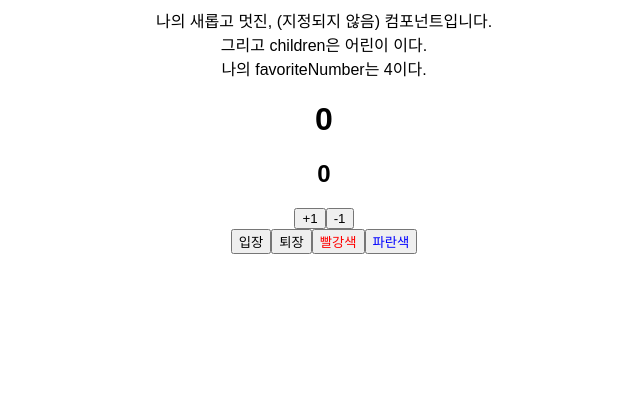
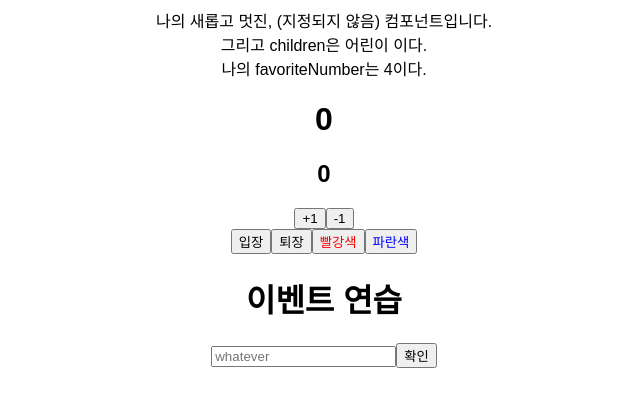
Before and after one commit to gosunman/theArtOfReact, a React (Create React App) app: page / in a window 1280 px wide. Shown: the top 406 px of the page, without its empty margins (316-956 px from the left). Built offline with nearby package versions, Linux system fonts and the light colour scheme.

Commit message:
4.2.3 eventHandler for class component

```diff
--- a/src/App.js
+++ b/src/App.js
@@ -3,6 +3,7 @@ import "./styles.css";
 import MyComponent from "./MyComponent";
 import Counter from "./Counter";
 import Say from "./Say";
+import EventPractice from "./EventPractice";
 
 export default function App() {
   return (
@@ -10,6 +11,7 @@ export default function App() {
       <MyComponent favoriteNumber={4}> 어린이 </MyComponent>
       <Counter />
       <Say></Say>
+      <EventPractice />
     </div>
   );
 }
--- /dev/null
+++ b/src/EventPractice.js
@@ -0,0 +1,40 @@
+import React, { Component } from "react";
+
+export default class EventPractice extends Component {
+  state = {
+    message: ""
+  };
+
+  constructor(props) {
+    super(props);
+    this.handleChange = this.handleChange.bind(this);
+  }
+
+  handleChange(e) {
+    this.setState({
+      message: e.target.value
+    });
+  }
+
+  handleClick = () => {
+    this.setState({
+      message: ""
+    });
+  };
+
+  render() {
+    return (
+      <div>
+        <h1>이벤트 연습</h1>
+        <input
+          type="text"
+          name="message"
+          placeholder="whatever"
+          value={this.state.message}
+          onChange={this.onChange}
+        />
+        <button onClick={this.onClick}>확인</button>
+      </div>
+    );
+  }
+}
```
Also changed, not shown: src/format.md (added, +27 -0 lines).
